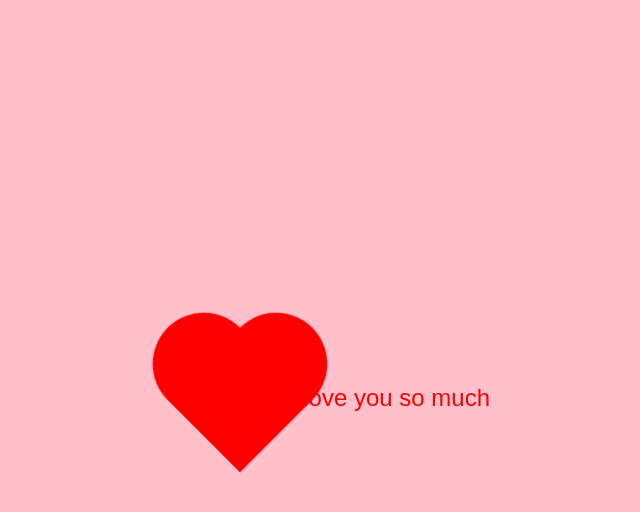
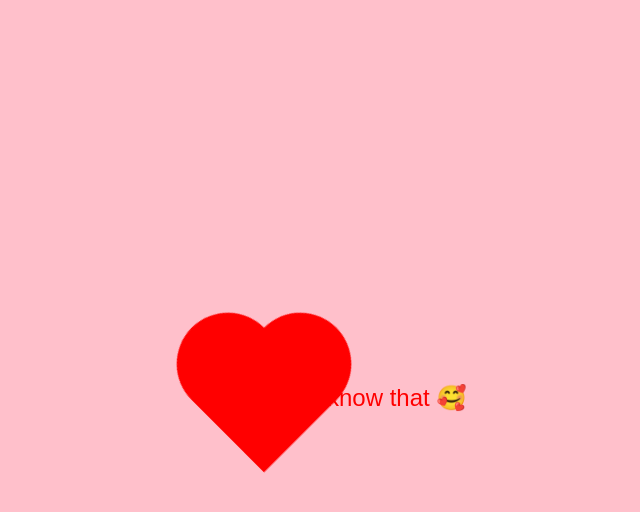
Before and after one commit to udaykumar-811989/Love-you-, a plain HTML site: page index.html in a window 1280 px wide. Both pictures are taken after a click on the button "Yes". Shown: the whole page, without its empty margins (300-940 px from the left). Drawn offline with Linux system fonts and the light colour scheme.

Commit message:
Update index.html

```diff
--- a/index.html
+++ b/index.html
@@ -16,7 +16,7 @@
     </div>
     <div class="heart-container">
         <div class="heart"></div>
-        <p class="message">I love you so much</p>
+        <p class="message">I know that 🥰 </p>
     </div>
     <script src="script.js"></script>
 </body>
```
